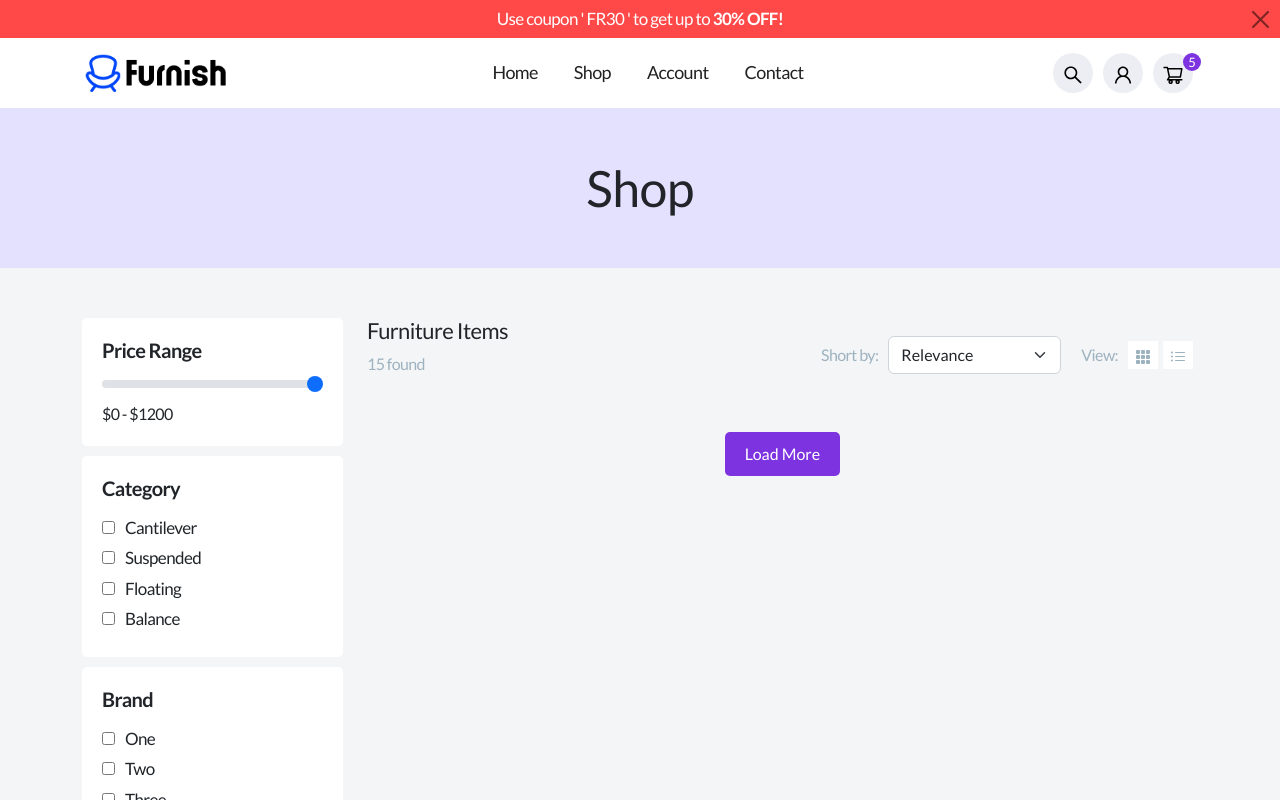
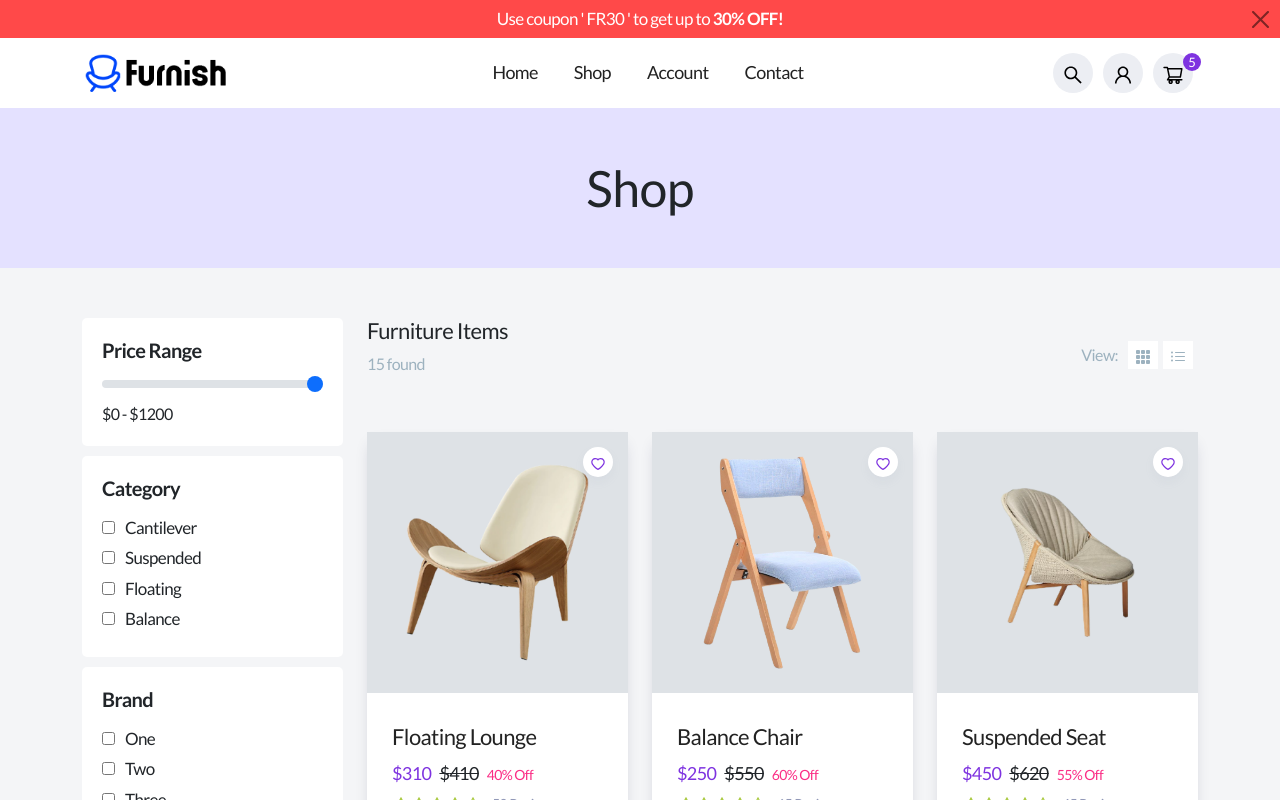
Before and after one commit to rafikadir/Gadget-react-ecommerce-web-application, a React (Vite) app: page /shop in a window 1280 px wide. Shown: the top 800 px of the page. Built offline with nearby package versions, Linux system fonts and the light colour scheme.

Commit message:
price filter

```diff
--- a/src/components/Sidebar/Sidebar.jsx
+++ b/src/components/Sidebar/Sidebar.jsx
@@ -16,6 +16,7 @@ const Sidebar = ({sendData}) => {
         setSliderValue(sliderValue.target.value);
         sendData(sliderValue.target.value);
     }
+
 
     const updateCategory = (e) => {
         const selectedCategory = e.target.value;
--- a/src/templates/Shop/ShopTemplate.jsx
+++ b/src/templates/Shop/ShopTemplate.jsx
@@ -12,7 +12,7 @@ const ShopTemplate = () => {
     const [index, setIndex] = useState(6);
     const [isCompleted,setIsCompleted] = useState(false);
     const [priceValue, SetPriceValue] = useState();
-    const [category, setCategory] = useState([]);
+    const [categories, setCategories] = useState([]);
     let initialItems = productsData.slice(0,index);
 
     // Load More function
@@ -28,6 +28,7 @@ const ShopTemplate = () => {
         }
     }
 
+
     // List View
     const listView = () => {
         setDefaultView(false)
@@ -37,35 +38,21 @@ const ShopTemplate = () => {
         setDefaultView(true)
     }
     // Getting Filtered Price and Category
-    const receiveData = (sliderValue,categories) => {
+    const receiveData = (sliderValue, category) => {
         SetPriceValue(sliderValue);
-        setCategory(categories);
+        setCategories(category);
     };
-
 
     // Filtering Price
     const filteredItems = initialItems.filter((item) => {
         const itemPrice = item.price;
-        const itemCategory = item.category;
-
-        if (priceValue && (itemPrice <= priceValue[1] && itemPrice >= priceValue[0])) {
-            // Check if category is selected
-            if (category.length > 0) {
-              // Check if the item's category matches any selected category
-              if (category.includes(itemCategory)) {
-                return true;
-              }
-            } else {
-              return true;
-            }
-          }
-
-        return false;
+        if(itemPrice < priceValue){
+            return true;
+        }
     });
 
-    const displayedItems = priceValue || category ? filteredItems : initialItems;
 
-
+    const displayItems = filteredItems ? filteredItems : initialItems;
 
     return (
         <section className='shop-wrapper'>
@@ -84,19 +71,6 @@ const ShopTemplate = () => {
                                 <p>{productsData.length} found</p>
                             </div>
                             <div className="top-right">
-                                <div className="short-item">
-                                    <p>Short by:</p>
-
-                                    <div>
-                                        <select className="form-select" aria-label="Default select example">
-                                            <option value="0">Relevance</option>
-                                            <option value="1">Date</option>
-                                            <option value="2">Price Low to High</option>
-                                            <option value="3">Price High to Low</option>
-                                        </select>
-                                    </div>
-                                </div>
-
                                 <div className="view-item">
                                     <p>View:</p>
 
@@ -114,7 +88,7 @@ const ShopTemplate = () => {
                                 <>
                                     {/* Display Grid View */}
                                     {
-                                        displayedItems.map((item, index) =>
+                                        displayItems.map((item, index) =>
                                             <div className="col-lg-4"  key={index}>
                                                 <Product products={item}/>
                                             </div>
@@ -125,7 +99,7 @@ const ShopTemplate = () => {
                                 <>
                                     {/* Display List View */}
                                     {
-                                        displayedItems.map((item, index) =>
+                                        displayItems.map((item, index) =>
                                             <div className="col-lg-12"  key={index}>
                                                 <ProductList products={item}/>
                                             </div>
```
